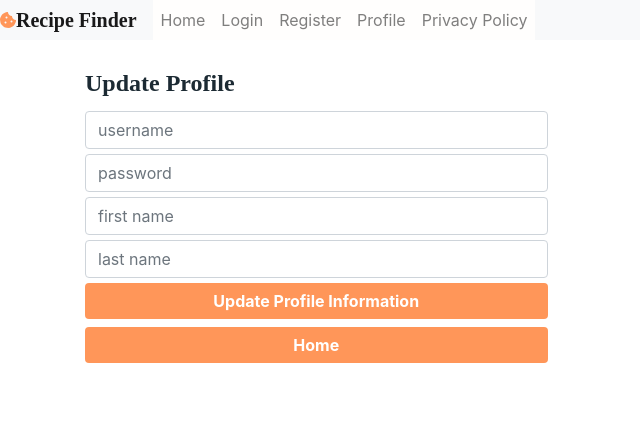
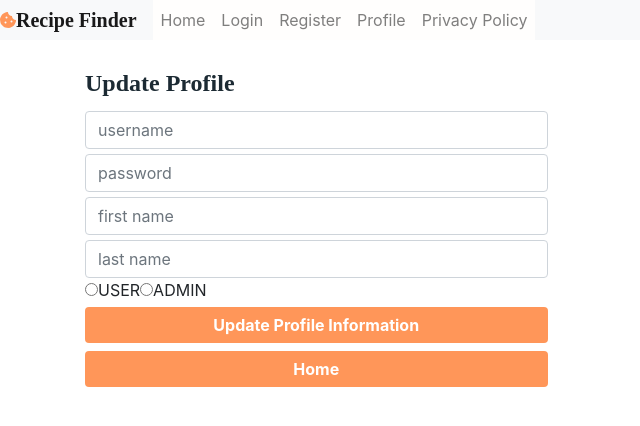
Before and after one commit to SiyanH/recipe-finder, a React (Create React App) app in the folder client/: page /update-profile in a window 1280 px wide. Shown: the top 426 px of the page, without its empty margins (0-640 px from the left). Built offline with nearby package versions, Linux system fonts and the light colour scheme; no server answers; the HTML template or start-up script is replaced by a standard one.

Commit message:
fixed update info

```diff
--- a/client/src/components/users/Profile.js
+++ b/client/src/components/users/Profile.js
@@ -18,17 +18,14 @@ class Profile extends React.Component {
         {this.props.profile.username && this.props.profile.role === "USER" && (
           <h1 className="jumbotron">User Profile</h1>
         )}
-
         {this.props.profile.username && (
           <p>
             User: {this.props.profile.first} , {this.props.profile.last}
           </p>
         )}
-
         {this.props.profile.username && (
           <p>Username: {this.props.profile.username}</p>
         )}
-
         {this.props.profile.username && (
           <button
             onClick={() => this.props.history.push("./update-profile")}
@@ -37,14 +34,12 @@ class Profile extends React.Component {
             Update Profile Information
           </button>
         )}
-
         <button
           onClick={() => this.props.history.push("./user-list")}
           className="btn btn-primary btn-block app-margin-block app-primary-button col-5"
         >
           User List
         </button>
-
         {this.props.profile.username && (
           <button
             onClick={() => this.props.history.push("./liked-recipes")}
@@ -53,7 +48,6 @@ class Profile extends React.Component {
             View Liked Recipes
           </button>
         )}
-
         {this.props.profile.username && (
           <button
             onClick={() => this.props.history.push("./create-recipe")}
@@ -62,26 +56,27 @@ class Profile extends React.Component {
             Create Your Own Recipe!
           </button>
         )}
-
         <button
           onClick={() => this.props.history.push("./")}
           className="btn btn-primary btn-block app-margin-block app-primary-button col-5"
         >
           Home
         </button>
-
         {this.props.profile.username && (
-
           <div>
-
-            <p className="jumbotron"> Chefs Who Follow Me! </p>
-            <p className="jumbotron"> Chefs That Follow Me! </p>
-
+            <p className="jumbotron"> Cooks I Follow! </p>
+            <ul className="list-group">
+              {this.props.profile.subscribedUsers.map((subscribedUser) => (
+                <li className="list-group-item">{subscribedUser}</li>
+              ))}
+            </ul>
+            <p className="jumbotron"> Cooks That Follow Me! </p>
+            <p>{this.props.profile.followers}</p>
             <ul className="list-group">
               {this.props.profile.followers.map((follower) => (
                 <li className="list-group-item">{follower}</li>
               ))}
-            </ul>{" "}
+            </ul>
           </div>
         )}
       </div>
--- a/client/src/components/users/UpdateProfile.js
+++ b/client/src/components/users/UpdateProfile.js
@@ -8,10 +8,17 @@ export default class UpdateProfile extends React.Component {
     password: "",
     first: "",
     last: "",
+    role: "",
   };
   //if username is already taken you have to get something else ***
   handleupdate = (user) =>
     updateProfile(user).then((newUser) => this.props.history.push("./profile"));
+
+  onRadioChange = (e) => {
+    this.setState({
+      role: e.target.value,
+    });
+  };
 
   render() {
     return (
@@ -60,6 +67,21 @@ export default class UpdateProfile extends React.Component {
           className="form-control app-margin-block col-5"
           placeholder="last name"
         />
+
+        <input
+          type="radio"
+          name="role"
+          value="USER"
+          onChange={this.onRadioChange}
+        />
+        <span>USER</span>
+        <input
+          type="radio"
+          name="role"
+          value="ADMIN"
+          onChange={this.onRadioChange}
+        />
+        <span>ADMIN</span>
         <button
           onClick={() => this.handleupdate(this.state)}
           className="btn btn-primary btn-block app-margin-block app-primary-button col-5"
```
